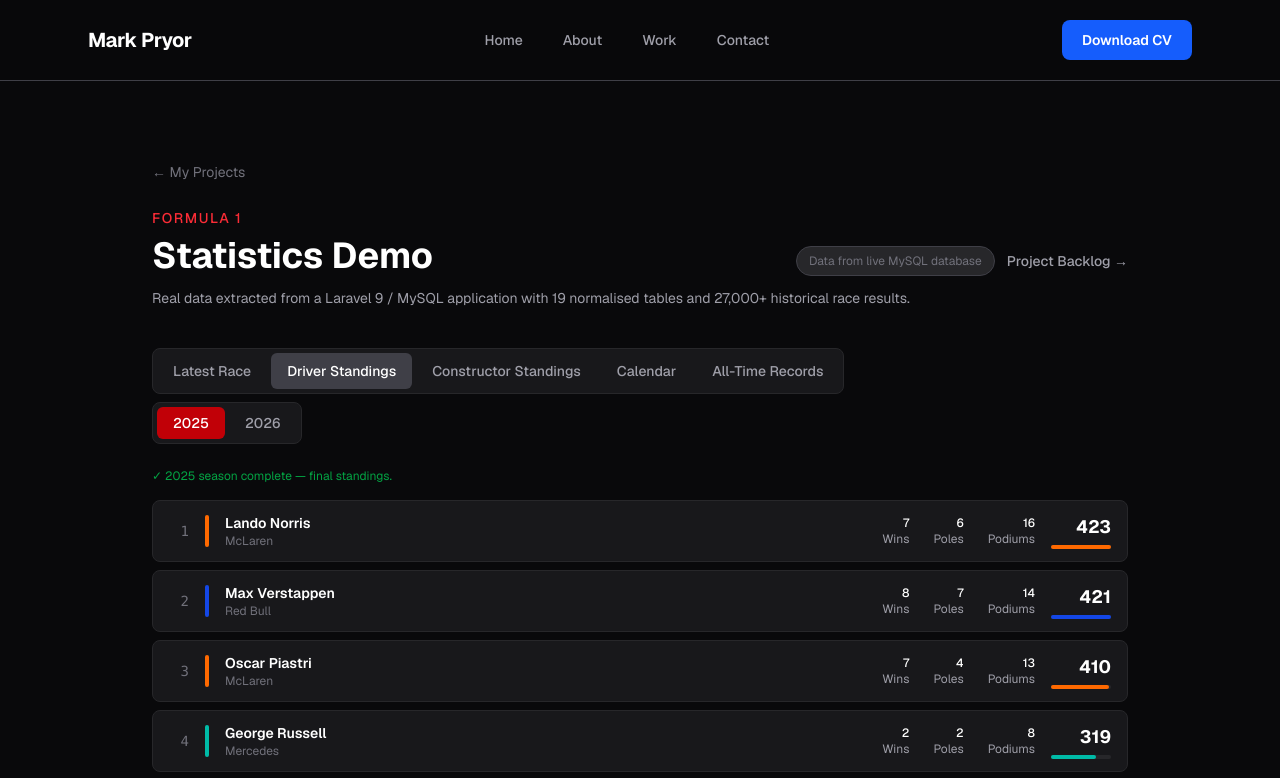
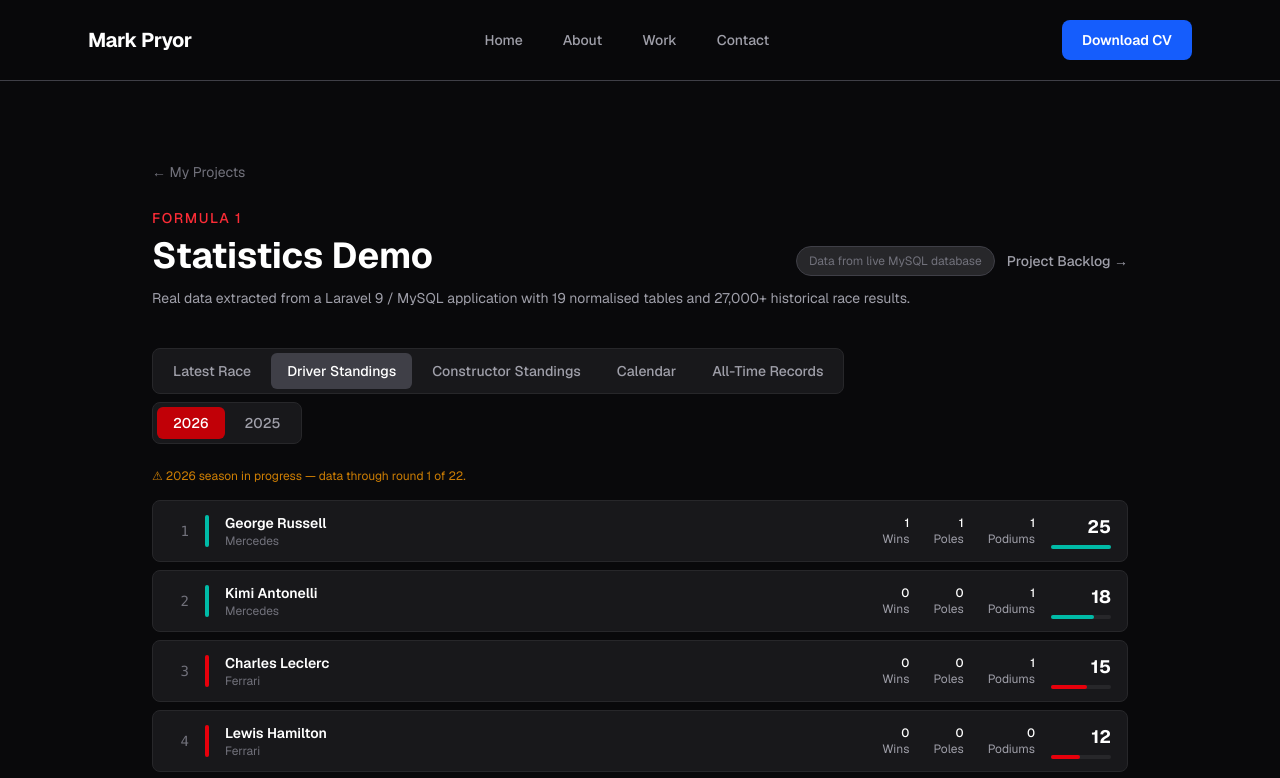
Before and after one commit to markipryor/portfolio, a Next.js app: page /demos/f1 in a window 1280 px wide. Shown: the top 778 px of the page. Built offline with nearby package versions, Linux system fonts and the light colour scheme.

Commit message:
F1 demo: make 2026 the default year tab
Co-Authored-By: Claude Sonnet 4.6 <noreply@anthropic.com>

```diff
--- a/src/app/demos/f1/page.tsx
+++ b/src/app/demos/f1/page.tsx
@@ -216,7 +216,7 @@ function NoData({ year }: { year: string }) {
 
 export default function F1Demo() {
   const [tab, setTab] = useState<Tab>("drivers");
-  const [year, setYear] = useState<Year>("2025");
+  const [year, setYear] = useState<Year>("2026");
   const [recordTab, setRecordTab] = useState<"wins" | "poles" | "fl">("wins");
 
   const maxDriverPoints = driverStandings2025[0].points;
@@ -273,7 +273,7 @@ export default function F1Demo() {
       {/* Year sub-tabs (hidden for All-Time Records and Latest Race) */}
       {tab !== "records" && tab !== "latest" && (
         <div className="flex gap-1 bg-zinc-900 border border-zinc-800 rounded-lg p-1 w-fit mb-6">
-          {(["2025", "2026"] as Year[]).map((y) => (
+          {(["2026", "2025"] as Year[]).map((y) => (
             <button
               key={y}
               onClick={() => setYear(y)}
```
